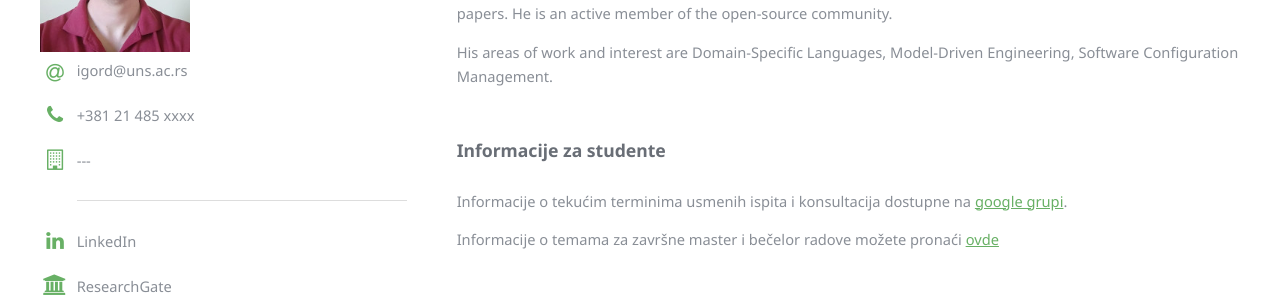
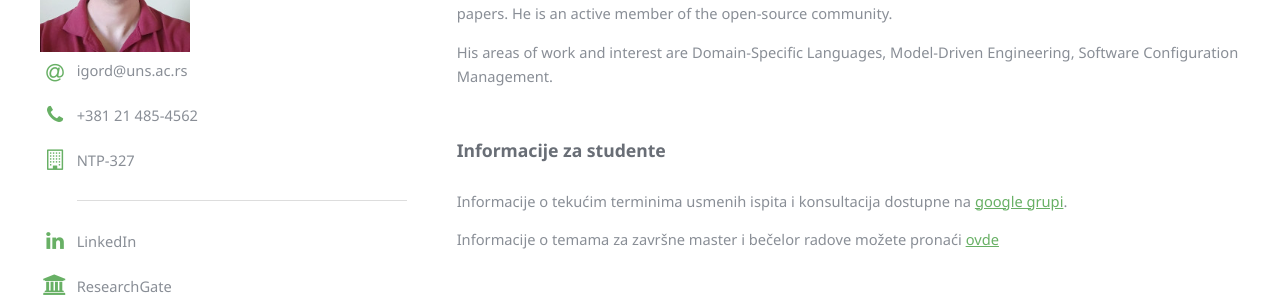
Before and after one commit to unsftn/informatika, a Jekyll site: the page built from _faculty/IgorDejanovic.md, in a window 1280 px wide and 900 px high. Shown: the part 294-594 px from the top of the window. Built offline with Jekyll 4.4.1, drawn with Linux system fonts in a browser that asks for light colours.

Commit message:
Ažuriranje podataka

```diff
--- a/_faculty/IgorDejanovic.md
+++ b/_faculty/IgorDejanovic.md
@@ -6,11 +6,11 @@ path: IgorDejanovic
 name: IgorDejanovic
 zvanje: associate
 email: igord@uns.ac.rs
-phone: +381 21 485 xxxx
-office: ---
+phone: +381 21 485-4562
+office: NTP-327
 photo: IgorDejanovic.jpg
 
-linkedin:  https://www.linkedin.com/in/igor-dejanovic-62bb921
+linkedin:  https://www.linkedin.com/in/igor-dejanovi%C4%87-62bb921/
 researchgate: https://www.researchgate.net/profile/Igor_Dejanovic
 orcid: http://orcid.org/0000-0002-0414-1455
 scholar: https://scholar.google.com/citations?user=SqLKTIkAAAAJ&hl=en
```
